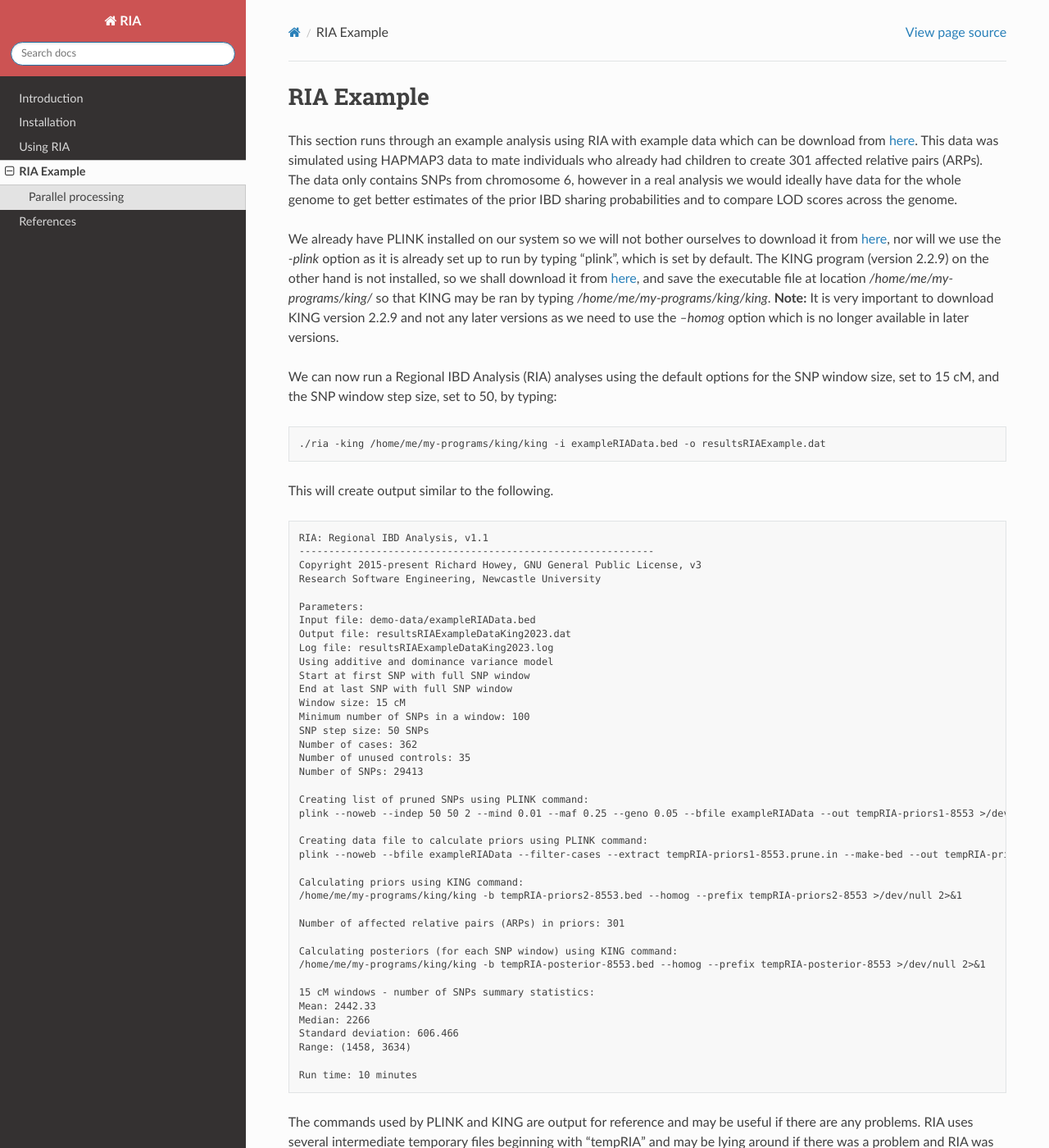
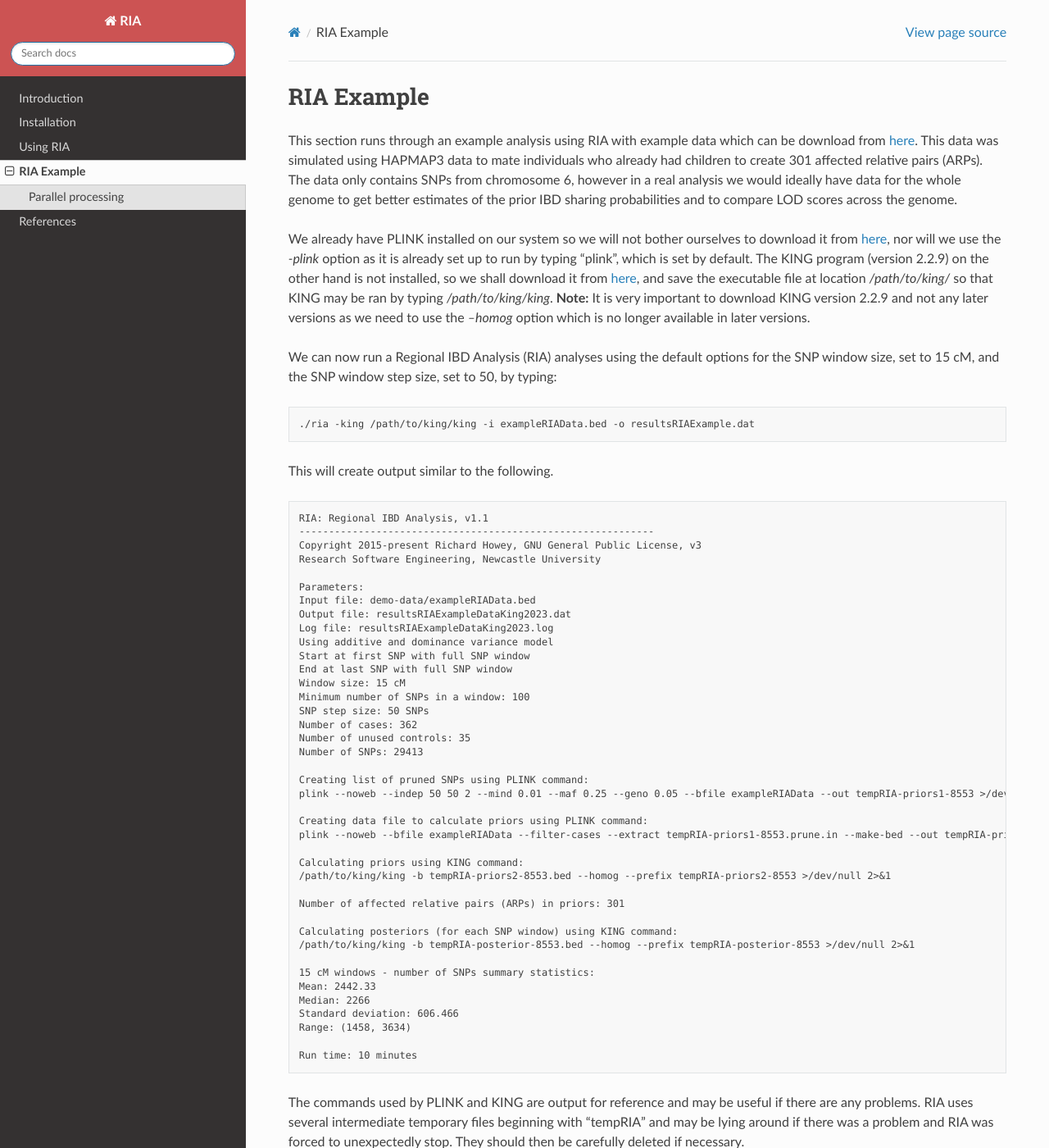
Before and after one commit to NewcastleRSE/RIA, a Sphinx documentation site: the page built from docs/ria_example.rst, in a window 1280 px wide and 1400 px high. Shown: the whole window at 82% size. Built offline with Sphinx 7.4.7 and the Read the Docs theme 3.1.0, drawn with Linux system fonts in a browser that asks for light colours; cross-references to code outside the pages are shown as plain code; some of the changed text lies outside the part shown.

```diff
--- a/docs/index.rst
+++ b/docs/index.rst
@@ -1,9 +1,7 @@
 .. Created 15/01/2026
 
-.. code-block:: none
-
-Welcome to the RIA webpage!
-===========================
+Welcome to the RIA (Regional IBD Analysis) webpage!
+===================================================
 
 Please use the menu to the left to navigate through the documentation.
 
--- a/docs/introduction.rst
+++ b/docs/introduction.rst
@@ -3,7 +3,7 @@
 Introduction
 ============
 
-The program RIA is a C++ implementation of the method described in :cite:`nat:15` and uses calls to programs `PLINK <https://www.cog-genomics.org/plink/>`_ and `KING <https://www.kingrelatedness.com/history.shtml>`_ version 2.2.9.
+The program RIA (Regional IBD Analysis) is a C++ implementation of the method described in :cite:`nat:15` and uses calls to programs `PLINK <https://www.cog-genomics.org/plink/>`_ and `KING <https://www.kingrelatedness.com/history.shtml>`_ version 2.2.9.
 
 .. _overview:
 
--- a/docs/ria_example.rst
+++ b/docs/ria_example.rst
@@ -5,13 +5,13 @@
 
 This section runs through an example analysis using RIA with example data which can be download from `here <https://github.com/NewcastleRSE/RIA/blob/main/docs/exampleRIAData.zip>`_. This data was simulated using HAPMAP3 data to mate individuals who already had children to create 301 affected relative pairs (ARPs). The data only contains SNPs from chromosome 6, however in a real analysis we would ideally have data for the whole genome to get better estimates of the prior IBD sharing probabilities and to compare LOD scores across the genome.
 
-We already have PLINK installed on our system so we will not bother ourselves to download it from `here <https://www.cog-genomics.org/plink/>`_, nor will we use the `-plink` option as it is already set up to run by typing "plink", which is set by default. The KING program (version 2.2.9) on the other hand is not installed, so we shall download it from `here <https://www.kingrelatedness.com/history.shtml>`_, and save the executable file at location `/home/me/my-programs/king/` so that KING may be ran by typing `/home/me/my-programs/king/king`. **Note:** It is very important to download KING version 2.2.9 and not any later versions as we need to use the `--homog` option which is no longer available in later versions.
+We already have PLINK installed on our system so we will not bother ourselves to download it from `here <https://www.cog-genomics.org/plink/>`_, nor will we use the `-plink` option as it is already set up to run by typing "plink", which is set by default. The KING program (version 2.2.9) on the other hand is not installed, so we shall download it from `here <https://www.kingrelatedness.com/history.shtml>`_, and save the executable file at location `/path/to/king/` so that KING may be ran by typing `/path/to/king/king`. **Note:** It is very important to download KING version 2.2.9 and not any later versions as we need to use the `--homog` option which is no longer available in later versions.
 
 We can now run a Regional IBD Analysis (RIA) analyses using the default options for the SNP window size, set to 15 cM, and the SNP window step size, set to 50, by typing:
 
 .. code-block:: none
 
-    ./ria -king /home/me/my-programs/king/king -i exampleRIAData.bed -o resultsRIAExample.dat
+    ./ria -king /path/to/king/king -i exampleRIAData.bed -o resultsRIAExample.dat
 
 This will create output similar to the following.
 
@@ -43,12 +43,12 @@
     plink --noweb --bfile exampleRIAData --filter-cases --extract tempRIA-priors1-8553.prune.in --make-bed --out tempRIA-priors2-8553 >/dev/null 2>&1
 
     Calculating priors using KING command:
-    /home/me/my-programs/king/king -b tempRIA-priors2-8553.bed --homog --prefix tempRIA-priors2-8553 >/dev/null 2>&1
+    /path/to/king/king -b tempRIA-priors2-8553.bed --homog --prefix tempRIA-priors2-8553 >/dev/null 2>&1
 
     Number of affected relative pairs (ARPs) in priors: 301
 
     Calculating posteriors (for each SNP window) using KING command:
-    /home/me/my-programs/king/king -b tempRIA-posterior-8553.bed --homog --prefix tempRIA-posterior-8553 >/dev/null 2>&1
+    /path/to/king/king -b tempRIA-posterior-8553.bed --homog --prefix tempRIA-posterior-8553 >/dev/null 2>&1
 
     15 cM windows - number of SNPs summary statistics:
     Mean: 2442.33
@@ -125,7 +125,7 @@
 
 .. code-block:: none
 
-    ./ria -king /home/me/my-programs/king/king -i exampleRIAData.bed -o resultsRIAExample.dat -o-prior examplePrior.dat
+    ./ria -king /path/to/king/king -i exampleRIAData.bed -o resultsRIAExample.dat -o-prior examplePrior.dat
 
 
 
@@ -134,7 +134,7 @@
 
 .. code-block:: none
 
-    ./ria -king /home/me/my-programs/king/king -i exampleRIAData.bed -prior-only -o-prior examplePrior.dat
+    ./ria -king /path/to/king/king -i exampleRIAData.bed -prior-only -o-prior examplePrior.dat
 
 
 
@@ -143,7 +143,7 @@
 
 .. code-block:: none
 
-    ./ria -window-size 2000 -king /home/me/my-programs/king/king -i exampleRIAData.bed -o resultsRIAExample-2000.dat -i-prior examplePrior.dat
+    ./ria -window-size 2000 -king /path/to/king/king -i exampleRIAData.bed -o resultsRIAExample-2000.dat -i-prior examplePrior.dat
 
 
 
@@ -163,7 +163,7 @@
 
 .. code-block:: none
 
-    ./ria -king /home/me/my-programs/king/king -i exampleRIAData.bed -o resultsRIAExample1.dat -i-prior examplePrior.dat -start-snp 3000 -end-snp 4000
+    ./ria -king /path/to/king/king -i exampleRIAData.bed -o resultsRIAExample1.dat -i-prior examplePrior.dat -start-snp 3000 -end-snp 4000
 
 
 
@@ -176,16 +176,16 @@
 
 .. code-block:: none
 
-    ./ria -king /home/me/my-programs/king/king -i exampleRIAData.bed -o results1.dat -i-prior examplePrior.dat -job 1 10
-    ./ria -king /home/me/my-programs/king/king -i exampleRIAData.bed -o results2.dat -i-prior examplePrior.dat -job 2 10
-    ./ria -king /home/me/my-programs/king/king -i exampleRIAData.bed -o results3.dat -i-prior examplePrior.dat -job 3 10
-    ./ria -king /home/me/my-programs/king/king -i exampleRIAData.bed -o results4.dat -i-prior examplePrior.dat -job 4 10
-    ./ria -king /home/me/my-programs/king/king -i exampleRIAData.bed -o results5.dat -i-prior examplePrior.dat -job 5 10
-    ./ria -king /home/me/my-programs/king/king -i exampleRIAData.bed -o results6.dat -i-prior examplePrior.dat -job 6 10
-    ./ria -king /home/me/my-programs/king/king -i exampleRIAData.bed -o results7.dat -i-prior examplePrior.dat -job 7 10
-    ./ria -king /home/me/my-programs/king/king -i exampleRIAData.bed -o results8.dat -i-prior examplePrior.dat -job 8 10
-    ./ria -king /home/me/my-programs/king/king -i exampleRIAData.bed -o results9.dat -i-prior examplePrior.dat -job 9 10
-    ./ria -king /home/me/my-programs/king/king -i exampleRIAData.bed -o results10.dat -i-prior examplePrior.dat -job 10 10
+    ./ria -king /path/to/king/king -i exampleRIAData.bed -o results1.dat -i-prior examplePrior.dat -job 1 10
+    ./ria -king /path/to/king/king -i exampleRIAData.bed -o results2.dat -i-prior examplePrior.dat -job 2 10
+    ./ria -king /path/to/king/king -i exampleRIAData.bed -o results3.dat -i-prior examplePrior.dat -job 3 10
+    ./ria -king /path/to/king/king -i exampleRIAData.bed -o results4.dat -i-prior examplePrior.dat -job 4 10
+    ./ria -king /path/to/king/king -i exampleRIAData.bed -o results5.dat -i-prior examplePrior.dat -job 5 10
+    ./ria -king /path/to/king/king -i exampleRIAData.bed -o results6.dat -i-prior examplePrior.dat -job 6 10
+    ./ria -king /path/to/king/king -i exampleRIAData.bed -o results7.dat -i-prior examplePrior.dat -job 7 10
+    ./ria -king /path/to/king/king -i exampleRIAData.bed -o results8.dat -i-prior examplePrior.dat -job 8 10
+    ./ria -king /path/to/king/king -i exampleRIAData.bed -o results9.dat -i-prior examplePrior.dat -job 9 10
+    ./ria -king /path/to/king/king -i exampleRIAData.bed -o results10.dat -i-prior examplePrior.dat -job 10 10
 
 
 
@@ -212,4 +212,4 @@
     # the number of RIA tasks
     #$ -t 1-10
     # execute RIA for each task
-    ./ria -king /home/me/my-programs/king/king -i exampleRIAData.bed -o results$SGE_TASK_ID.dat -i-prior examplePrior.dat -job $SGE_TASK_ID 10
+    ./ria -king /path/to/king/king -i exampleRIAData.bed -o results$SGE_TASK_ID.dat -i-prior examplePrior.dat -job $SGE_TASK_ID 10
```
Also changed, not shown: docs/using_ria.rst (+35 -5 lines).
